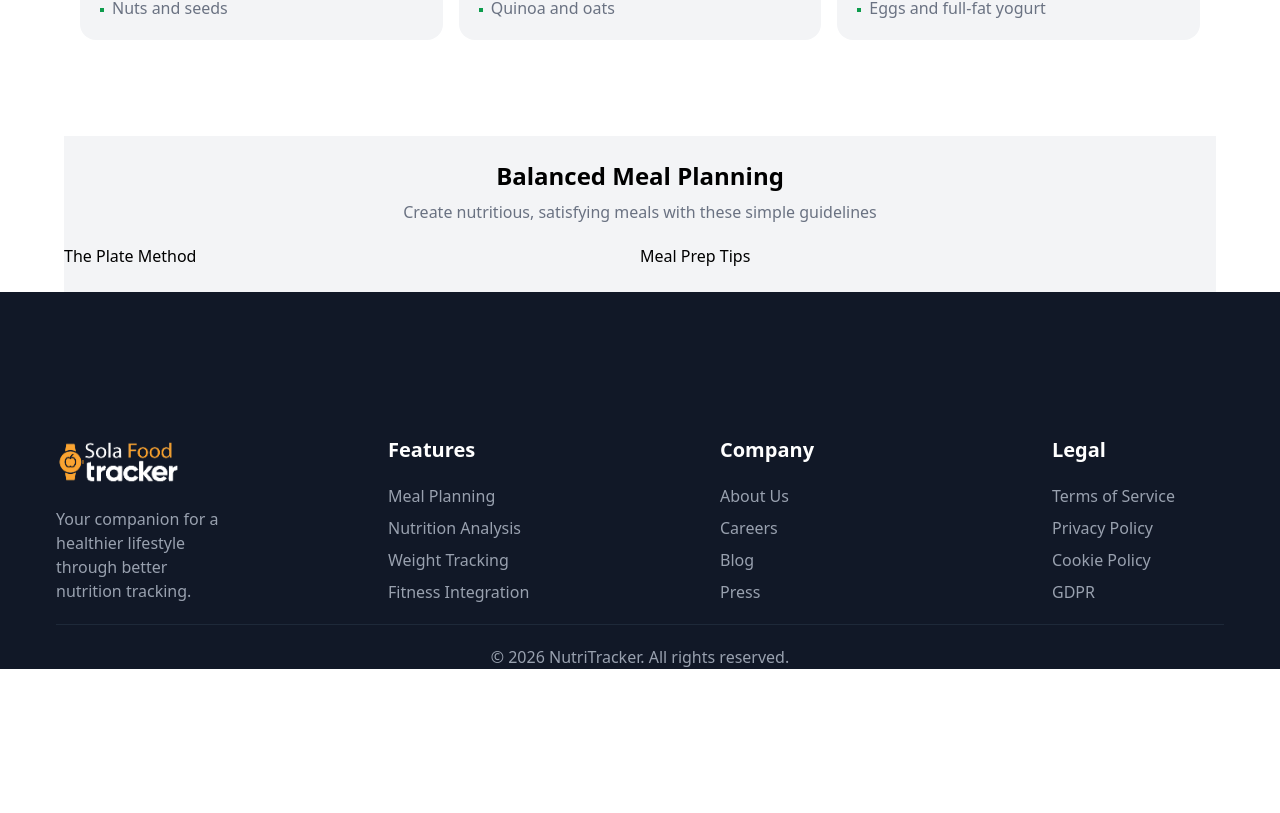
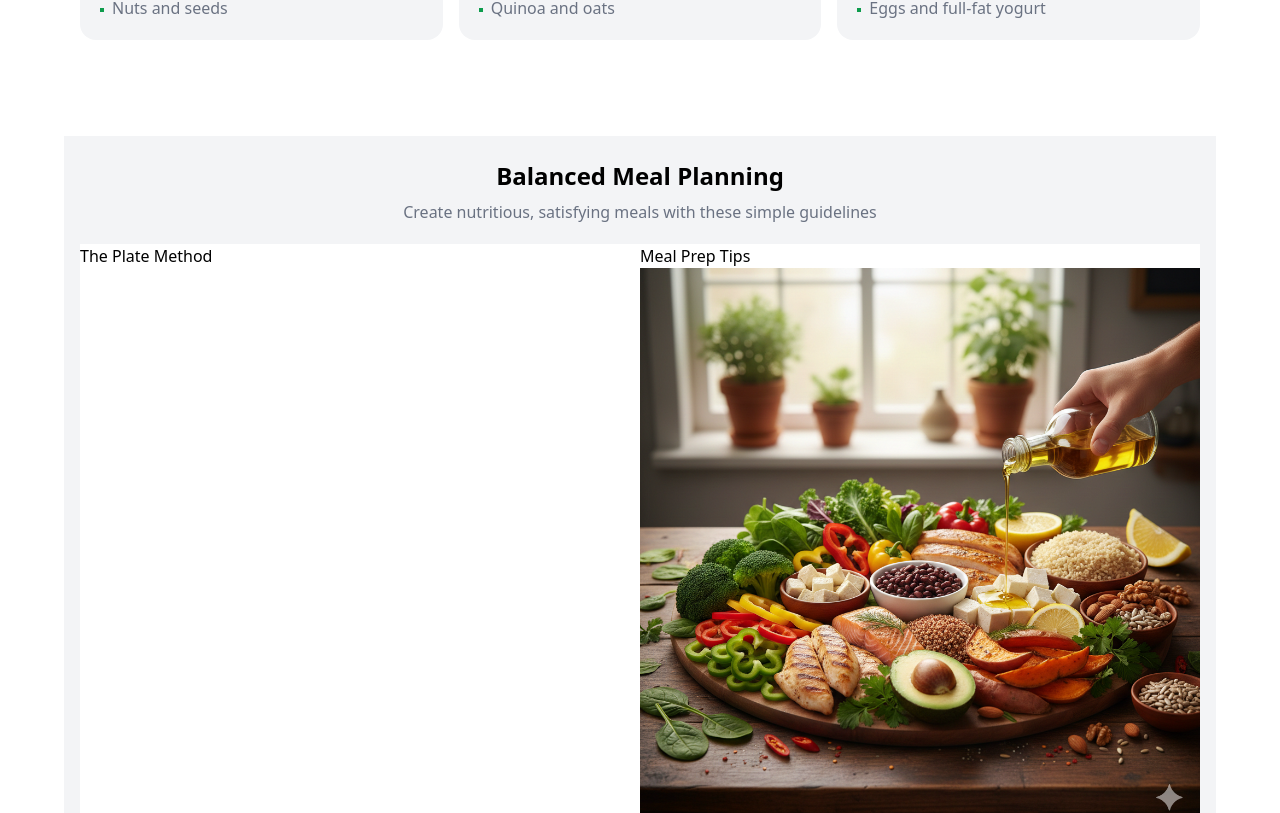
Before and after one commit to Abdalla-00/-Weight-Loss, a React (Vite) app: page /Nutrition in a window 1280 px wide. Shown: the part 1973-2786 px from the top of the page. Before the commit the page ends 2642 px from the top, so only its background shows below. Built offline with nearby package versions, Linux system fonts and the light colour scheme.

Commit message:
make map for image

```diff
--- a/src/components/Balanced.jsx
+++ b/src/components/Balanced.jsx
@@ -1,10 +1,11 @@
 import React from "react";
 import Subtitle from "./Subtitle";
 import { balanced } from "../data/weightLossTips";
+import balanced_1 from "../assets/image/Balanced/Balaced.png"
 
 const Balanced = () => {
   return (
-    <div className="bg-gray-100 mt-20 py-6">
+    <div className="bg-gray-100 mt-20 py-6 px-4">
       <Subtitle
         title={"Balanced Meal Planning"}
         description={
@@ -14,8 +15,13 @@ const Balanced = () => {
 
       <div className="grid grid-cols-1 md:grid-cols-2 mt-5 ">
         {balanced.map((item)=>(
-          <div className="">
+          <div className="bg-white">
             <h1>{item.title}</h1>
+            {item.tips && item.tips.map((tip)=>(
+              <div>
+                  <div><img className="" src={balanced_1} alt="" /></div>
+              </div>
+            ))}
           </div>
         ))}
       </div>
```
